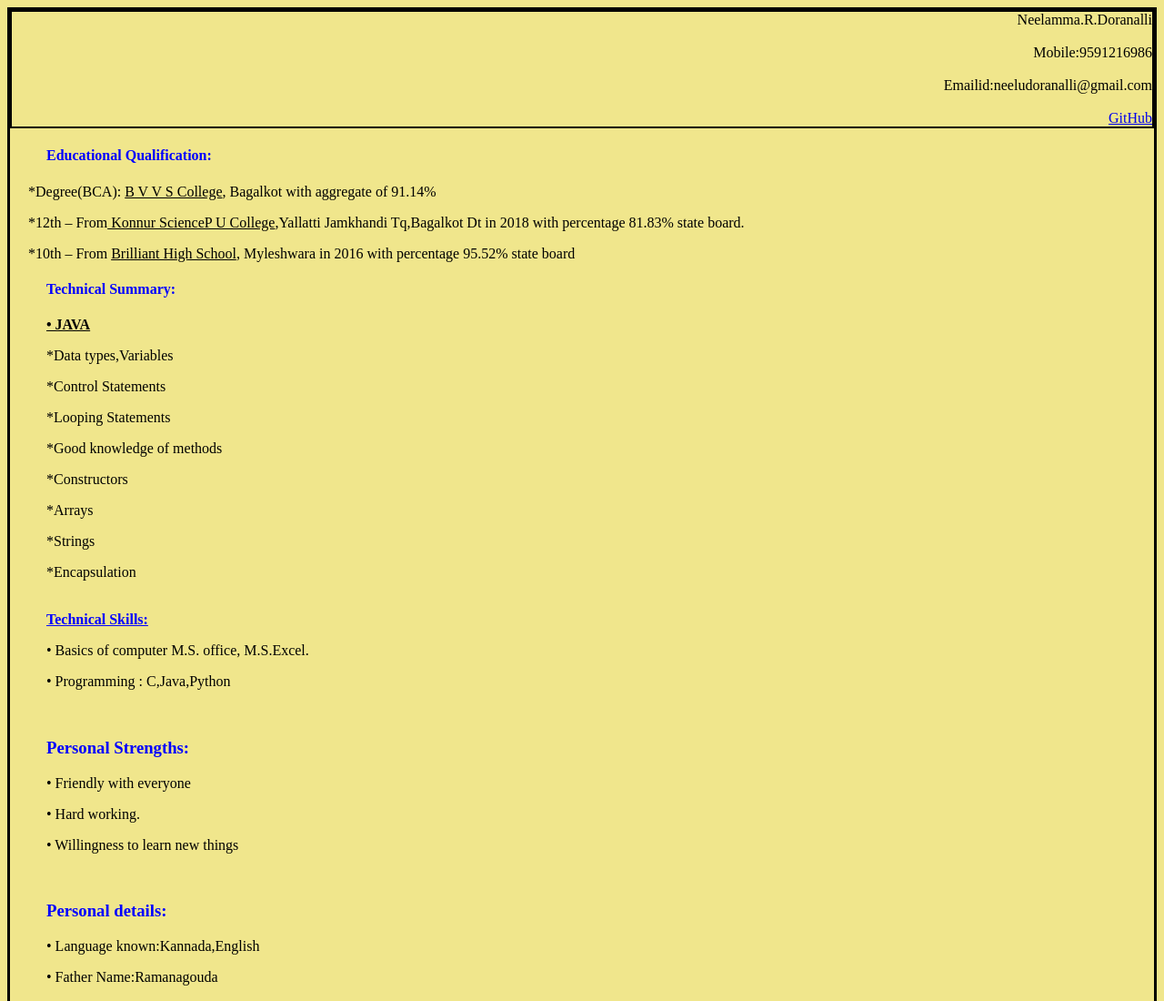
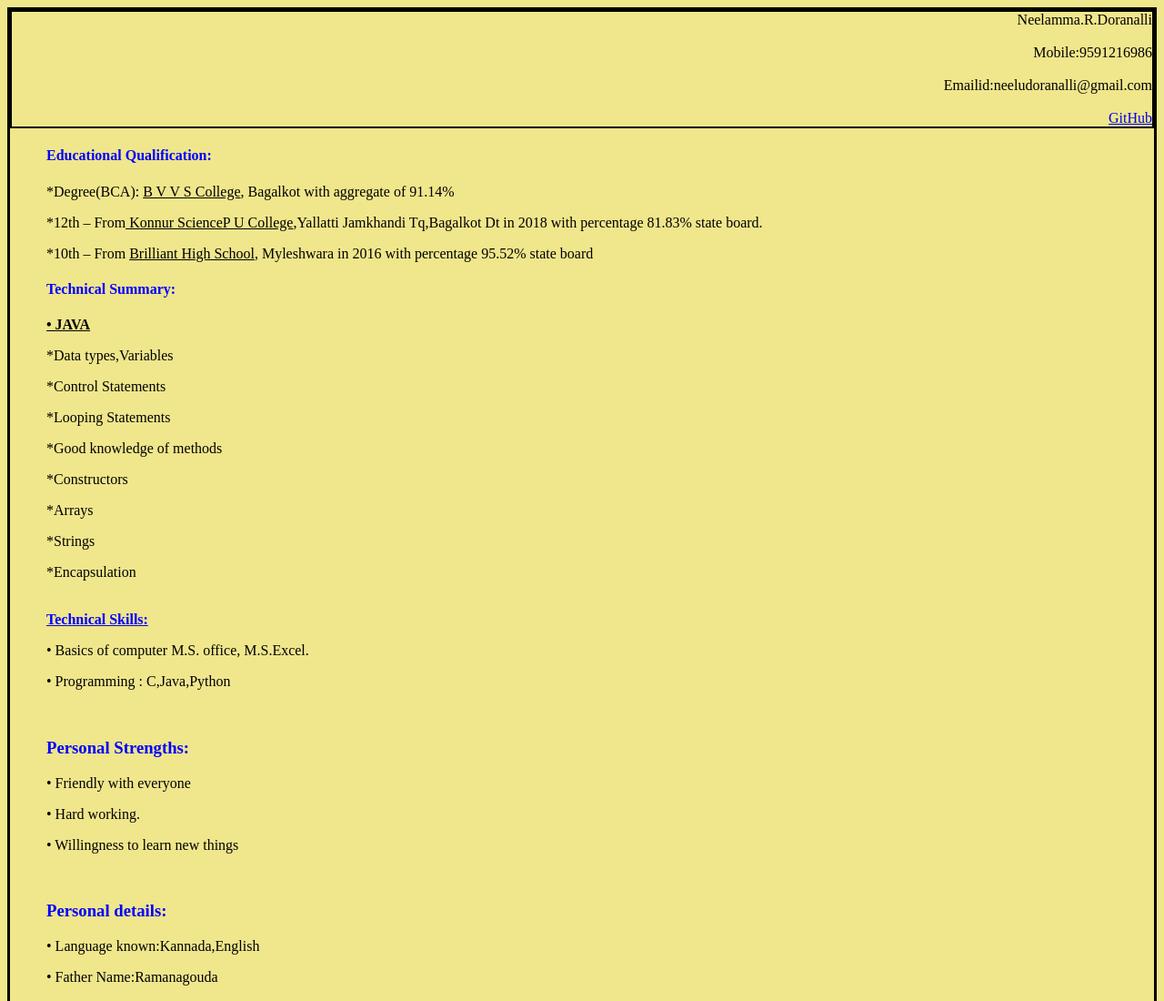
Before and after one commit to neeludoranalli/Resume, a plain HTML site: page index.html in a window 1280 px wide. Shown: the top 1100 px of the page at 91% size. Drawn offline with Linux system fonts and the light colour scheme.

Commit message:
Update index.html

```diff
--- a/index.html
+++ b/index.html
@@ -17,14 +17,14 @@ Emailid:neeludoranalli@gmail.com
 </header>
 
 <b><h4 style="color:blue;padding-left: 40px;">Educational Qualification:</h4></b>
-<p style="padding-left: 20px;">
+<p style="padding-left: 40px;">
 *Degree(BCA): <u> B V V S College</u>, Bagalkot with aggregate of 91.14%
 </p>
-<p style="padding-left: 20px;">
+<p style="padding-left: 40px;">
 *12th – From<u> Konnur ScienceP U College</u>,Yallatti Jamkhandi Tq,Bagalkot Dt in 2018
 with percentage 81.83% state board.
 </p>
-<p style="padding-left: 20px;">
+<p style="padding-left: 40px;">
 *10th – From <u> Brilliant High School</u>, Myleshwara in 2016 with percentage 95.52% state board
 </p>
 
```
